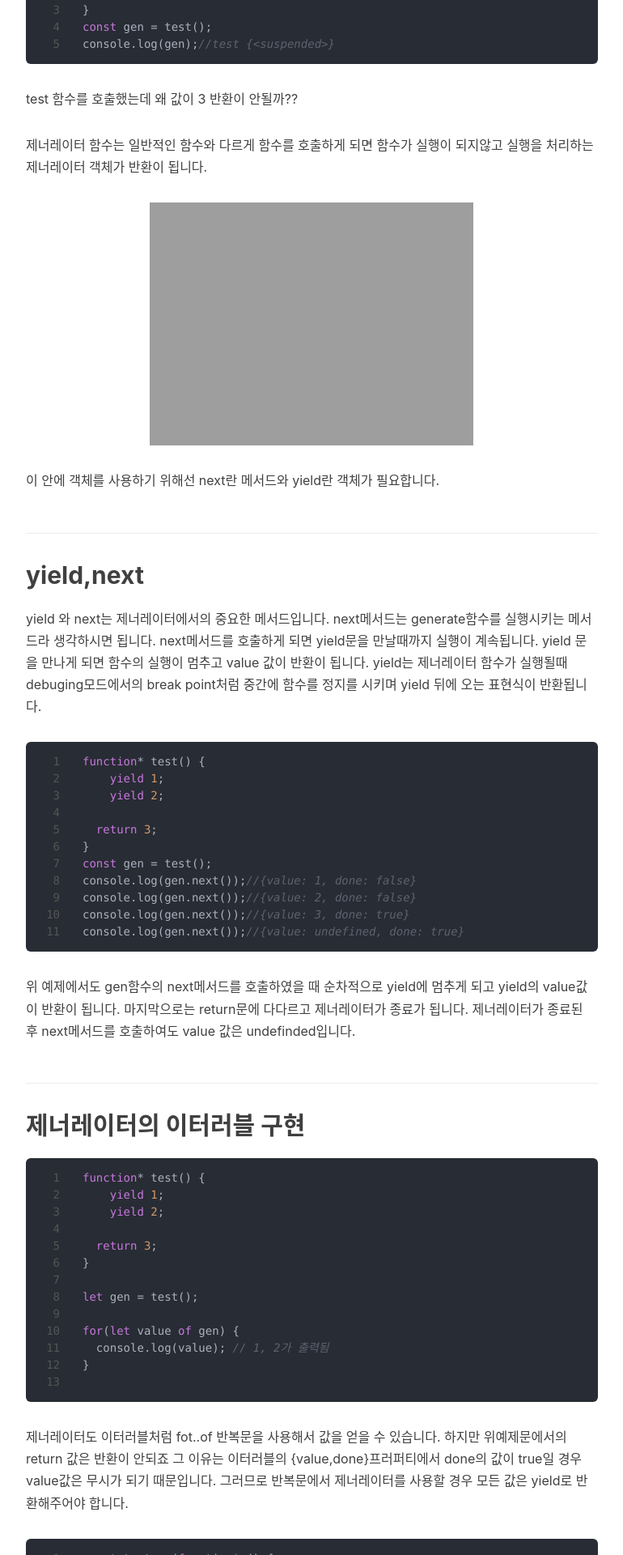
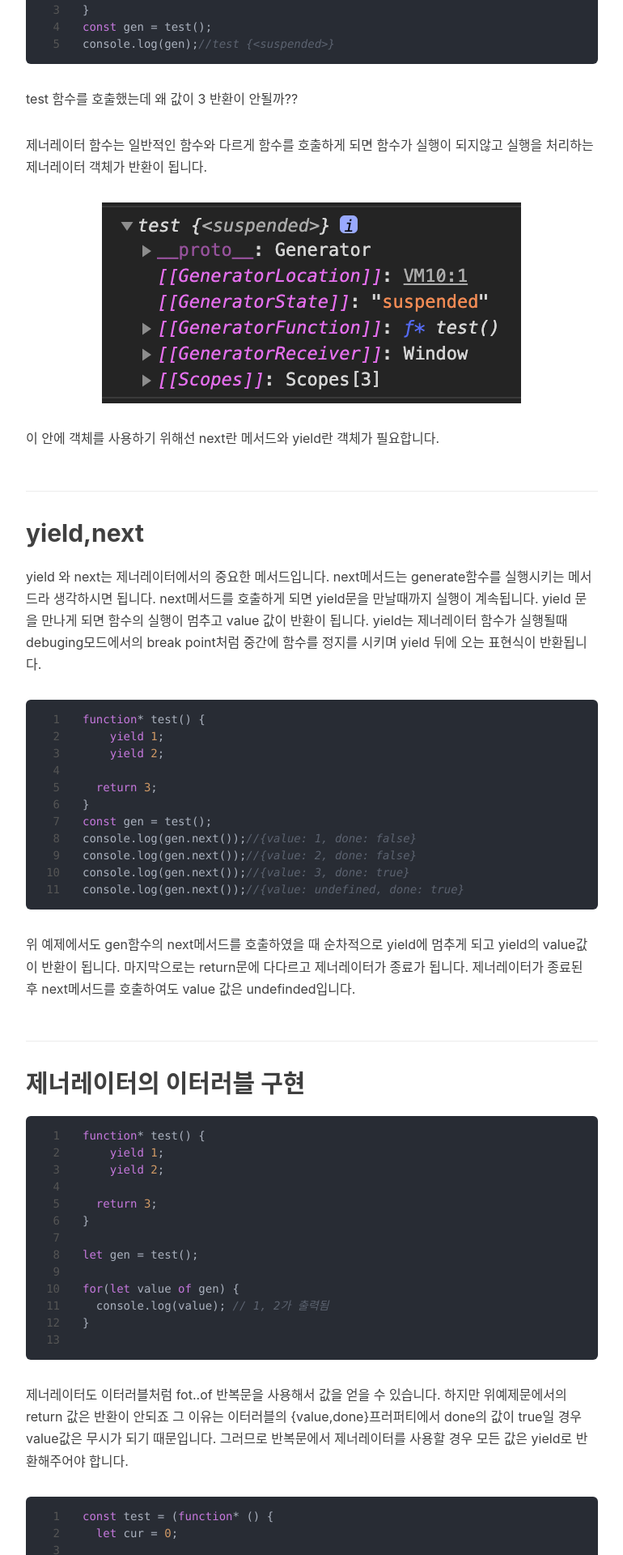
Before and after one commit to lss3070/Room19, a Jekyll site: the page built from _posts/2021-02-21-[Javascript]-Generate.md, in a window 1280 px wide. Shown: the part 759-2679 px from the top of the page at 81% size, without its empty margins (233-1003 px from the left). Built offline with Jekyll 4.4.1, drawn with Linux system fonts in a browser that asks for light colours; nearby versions of some CDN libraries; library files that are not in the unit come from our copies; comment, search, counter and statistics services are not loaded.

Commit message:
generate updatae

```diff
--- a/_posts/2021-02-21-[Javascript]-Generate.md
+++ b/_posts/2021-02-21-[Javascript]-Generate.md
@@ -30,7 +30,7 @@ test 함수를 호출했는데 왜 값이 3 반환이 안될까??
 
 제너레이터 함수는 일반적인 함수와 다르게 함수를 호출하게 되면 함수가 실행이 되지않고 실행을 처리하는 제너레이터 객체가 반환이 됩니다.
 
- ![프로미스도식화]({{site.url}}/img/javascript/generate/step1.png)
+ ![generate]({{site.url}}/img/javascript/generate/step1.png)
 
 
 이 안에 객체를 사용하기 위해선 next란 메서드와 yield란 객체가 필요합니다.
```
Also changed, not shown: img/javascript/generate/step1.png (renamed from img/generate/step1.png).
